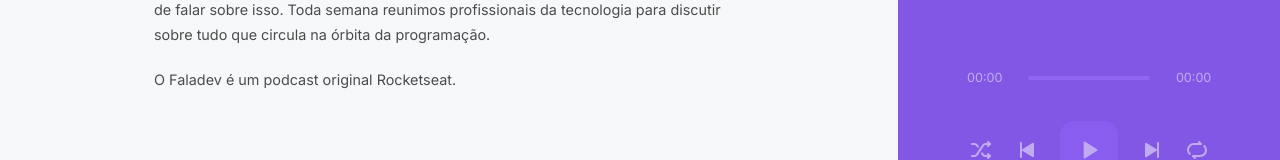
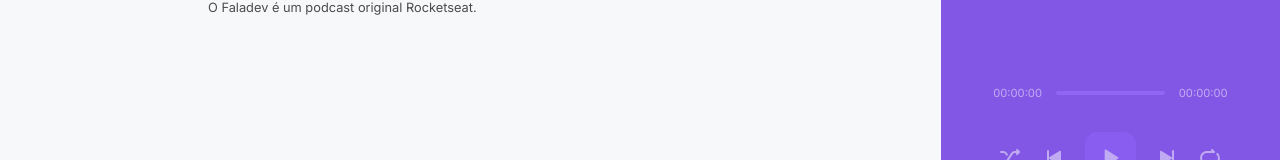
Before and after one commit to joaogkvalho/NLW-5-Podecastr, a Next.js app: page /episodes/a-importancia-da-contribuicao-em-open-source in a window 1280 px wide. Shown: the part 578-738 px from the top of the page. Built offline with nearby package versions, Linux system fonts and the light colour scheme; data requests are answered from the project's data file.

Commit message:
project podcastr finished

```diff
--- a/src/components/Player/index.tsx
+++ b/src/components/Player/index.tsx
@@ -1,5 +1,5 @@
 import Image from 'next/image';
-import { useEffect, useRef } from 'react';
+import { useEffect, useRef, useState } from 'react';
 
 import Slider from 'rc-slider'
 import 'rc-slider/assets/index.css'
@@ -7,9 +7,11 @@ import 'rc-slider/assets/index.css'
 import { usePlayer } from '../../contexts/PlayerContext';
 
 import styles from './styles.module.scss';
+import { convertDurationToTimeString } from '../../utils/convertDurationToTimeString';
 
 export function Player() {
     const audioRef = useRef<HTMLAudioElement>(null)
+    const [progress, setProgress] = useState(0)
 
     const {
         episodeList,
@@ -25,6 +27,7 @@ export function Player() {
         hasNext,
         hasPrevious,
         setPlayingState,
+        clearPlayerState
     } = usePlayer()
 
 
@@ -42,6 +45,28 @@ export function Player() {
         }
     }, [isPlaying])
 
+
+    function setupProgressListener() {
+        audioRef.current.currentTime = 0
+
+        audioRef.current.addEventListener('timeupdate', event => {
+            setProgress(Math.floor(audioRef.current.currentTime))
+        })
+    }
+
+    function handleSeek(amount: number) {
+        audioRef.current.currentTime = amount
+        setProgress(amount)
+    }
+
+    function handleEpisodeEnded() {
+        if (hasNext) {
+            playNext()
+        }
+        else {
+            clearPlayerState()
+        }
+    }
 
     const episode = episodeList[currentEpisodeIndex]
 
@@ -75,10 +100,13 @@ export function Player() {
 
             <footer className={!episode ? styles.empty : ''}>
                 <div className={styles.progress}>
-                    <span>00:00</span>
+                    <span>{convertDurationToTimeString(progress)}</span>
                     <div className={styles.slider}>
                         {episode ? (
                             <Slider
+                                max={episode.duration}
+                                value={progress}
+                                onChange={handleSeek}
                                 trackStyle={{ backgroundColor: '#04d361' }}
                                 railStyle={{ backgroundColor: '#9f75ff' }}
                                 handleStyle={{ borderColor: '#04d361', borderWidth: 4 }}
@@ -87,7 +115,7 @@ export function Player() {
                             <div className={styles.emptySlider} />
                         )}
                     </div>
-                    <span>00:00</span>
+                    <span>{convertDurationToTimeString(episode?.duration ?? 0)}</span>
                 </div>
 
 
@@ -96,9 +124,11 @@ export function Player() {
                         src={episode.url}
                         ref={audioRef}
                         autoPlay
+                        onEnded={handleEpisodeEnded}
                         onPlay={() => setPlayingState(true)}
                         loop={isLooping}
                         onPause={() => setPlayingState(false)}
+                        onLoadedMetadata={setupProgressListener}
                     />
                 )}
 
--- a/src/contexts/PlayerContext.tsx
+++ b/src/contexts/PlayerContext.tsx
@@ -22,6 +22,7 @@ type PlayerContextData = {
     toggleShuffle: () => void;
     playNext: () => void;
     playPrevious: () => void;
+    clearPlayerState: () => void;
     setPlayingState: (state: boolean) => void;
     hasNext: boolean;
     hasPrevious: boolean
@@ -74,13 +75,20 @@ export function PlayerContextProvider({ children }: PlayerContextProviderProps)
         setIsPlaying(state)
     }
 
+    function clearPlayerState() {
+        setEpisodeList([])
+        setCurrentEpisodeIndex(0)
+    }
 
-    const hasNext = (currentEpisodeIndex + 1) < episodeList.length
+
     const hasPrevious = currentEpisodeIndex > 0
+    const hasNext = isShuffling || (currentEpisodeIndex + 1) < episodeList.length
 
     function playNext() {
         if (isShuffling) {
             const nextRandomEpisodeIndex = Math.floor(Math.random() * episodeList.length)
+
+            setCurrentEpisodeIndex(nextRandomEpisodeIndex)
         }
         else if (hasNext) {
             setCurrentEpisodeIndex(currentEpisodeIndex + 1)
@@ -111,7 +119,8 @@ export function PlayerContextProvider({ children }: PlayerContextProviderProps)
                 hasNext,
                 hasPrevious,
                 toggleLoop,
-                toggleShuffle
+                toggleShuffle,
+                clearPlayerState
             }}
         >
             { children}
--- a/src/pages/_document.tsx
+++ b/src/pages/_document.tsx
@@ -8,6 +8,9 @@ export default class MyDocument extends Document {
                 <Head>
                     <link rel="preconnect" href="https://fonts.gstatic.com" />
                     <link href="https://fonts.googleapis.com/css2?family=Inter&family=Lexend:wght@500;600&display=swap" rel="stylesheet" />
+
+
+                    <link rel="shortcut icon" href="/favicon.png" type="image/png" />
                 </Head>
 
                 <body>
--- a/src/pages/episodes/[slug].tsx
+++ b/src/pages/episodes/[slug].tsx
@@ -10,6 +10,7 @@ import styles from './episode.module.scss'
 import Image from 'next/image'
 import Link from 'next/link'
 import { usePlayer } from '../../contexts/PlayerContext';
+import Head from 'next/head';
 
 
 type Episode = {
@@ -34,6 +35,10 @@ export default function Episode({ episode }: EpisodeProps) {
 
     return (
         <div className={styles.episode}>
+            <Head>
+                <title>{episode.title} | Podcastr</title>
+            </Head>
+
             <div className={styles.thumbnailContainer}>
                 <Link href="/">
                     <button type="button">
--- a/src/pages/index.tsx
+++ b/src/pages/index.tsx
@@ -10,6 +10,7 @@ import { convertDurationToTimeString } from '../utils/convertDurationToTimeStrin
 
 import Image from 'next/image'
 import Link from 'next/link'
+import Head from 'next/head'
 
 import styles from './home.module.scss'
 
@@ -40,6 +41,10 @@ export default function Home({ latestEpisodes, allEpisodes }: HomeProps) {
 
   return (
     <div className={styles.homepage}>
+      <Head>
+        <title>Home | Podcastr</title>
+      </Head>
+
       <section className={styles.latestEpisodes}>
         <h2>Últimos lançamentos</h2>
 
--- a/src/styles/global.scss
+++ b/src/styles/global.scss
@@ -24,7 +24,7 @@
 
 @media (min-width: 1080px){
     html{
-        font-size: 90%;
+        font-size: 80%;
     }
 }
 
```
